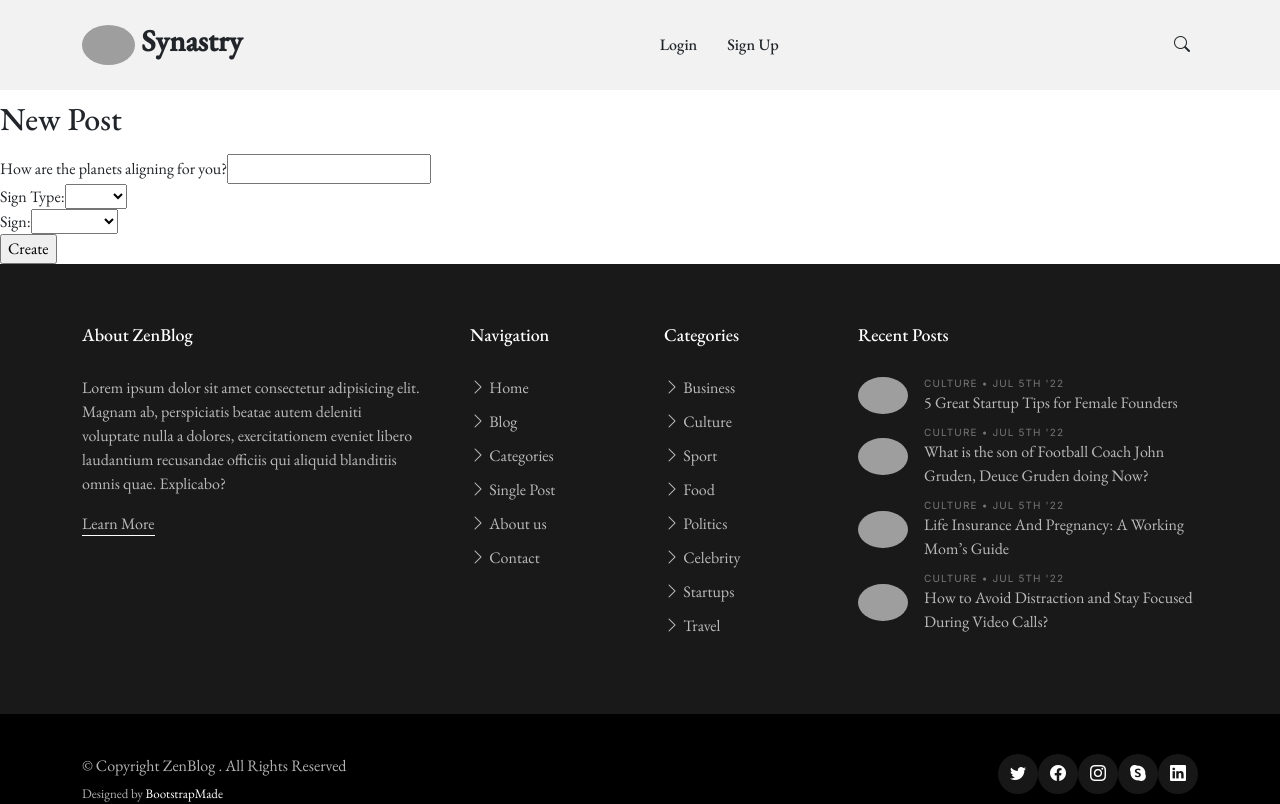
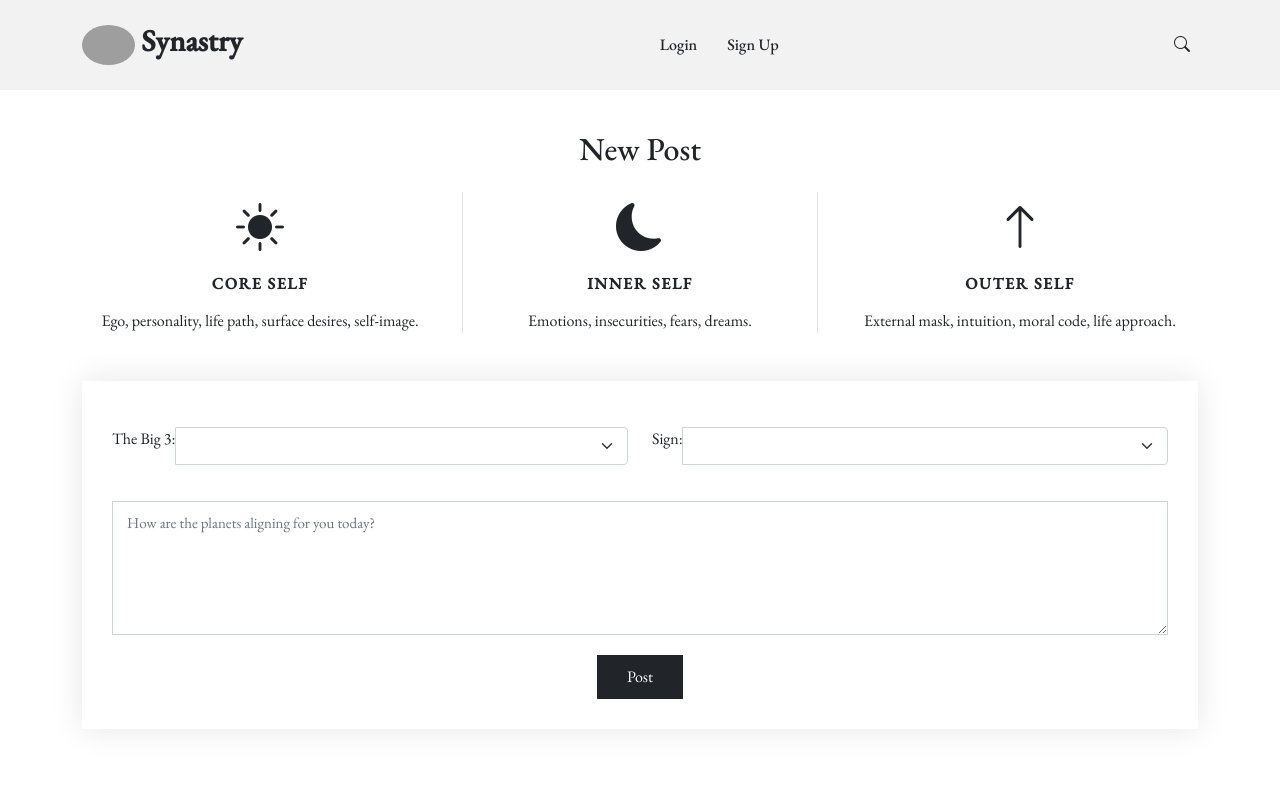
Before and after one commit to ronniemuro/capstone-frontend, a Vue app: page /posts/new in a window 1280 px wide. Shown: the top 804 px of the page. Built offline with nearby package versions, Linux system fonts and the light colour scheme; grey boxes are pictures that could not be loaded; a web font is replaced by a local one.

Commit message:
adds styling to new post page

```diff
--- a/src/views/PostsNew.vue
+++ b/src/views/PostsNew.vue
@@ -29,26 +29,84 @@
 
 <template>
   <div class="new-post">
-    <form v-on:submit.prevent="submit()">
+    <main id="main">
+      <section id="contact" class="contact mb-5">
+        <div class="container" data-aos="fade-up">
+          <div class="row">
+            <div class="col-sm text-center mb-3">
               <h2>New Post</h2>
+            </div>
+          </div>
+
+          <div class="row gy-4">
+            <div class="col-md-4">
+              <div class="info-item">
+                <i class="bi bi-sun-fill"></i>
+                <h3>CORE SELF</h3>
+                <address>Ego, personality, life path, surface desires, self-image.</address>
+              </div>
+            </div>
+            <!-- End Info Item -->
+
+            <div class="col-md-4">
+              <div class="info-item info-item-borders">
+                <i class="bi bi-moon-fill"></i>
+                <h3>INNER SELF</h3>
+                <p><a href="tel:+155895548855">Emotions, insecurities, fears, dreams.</a></p>
+              </div>
+            </div>
+            <!-- End Info Item -->
+
+            <div class="col-md-4">
+              <div class="info-item">
+                <i class="bi bi-arrow-up"></i>
+                <h3>OUTER SELF</h3>
+                <p><a href="mailto:info@example.com">External mask, intuition, moral code, life approach.</a></p>
+              </div>
+            </div>
+            <!-- End Info Item -->
+          </div>
+
+          <div class="form mt-5">
+            <form
+              action="forms/contact.php"
+              method="post"
+              role="form"
+              class="php-email-form"
+              v-on:submit.prevent="submit()"
+            >
               <ul>
                 <li v-for="error in errors" v-bind:key="error">{{ error }}</li>
               </ul>
-      <div>
-        <label>How are the planets aligning for you?</label>
-        <input type="text" v-model="newPostParams.post_content" />
+              <div class="row">
+                <div class="form-group col-md-6">
+                  <div class="input-group mb-3">
+                    <div class="input-group-prepend">
+                      <label class="mr-3">The Big 3:</label>
                     </div>
-      <div>
-        <label>Sign Type:</label>
-        <select name="Sign" v-model="newPostParams.sign_type">
+                    <select
+                      name="Sign Type"
+                      v-model="newPostParams.sign_type"
+                      class="form-select"
+                      aria-label=".form-select-sm example"
+                    >
                       <option value="Sun">Sun</option>
                       <option value="Moon">Moon</option>
                       <option value="Rising">Rising</option>
                     </select>
                   </div>
-      <div class="dropdown">
-        <label>Sign:</label>
-        <select name="Sign" v-model="newPostParams.sign">
+                </div>
+                <div class="form-group col-lg">
+                  <div class="input-group mb-3">
+                    <div class="input-group-prepend">
+                      <label class="mr-3">Sign:</label>
+                    </div>
+                    <select
+                      name="Sign"
+                      v-model="newPostParams.sign"
+                      class="form-select"
+                      aria-label=".form-select-sm example"
+                    >
                       <option value="Aries">Aries</option>
                       <option value="Taurus">Taurus</option>
                       <option value="Gemini">Gemini</option>
@@ -63,9 +121,34 @@
                       <option value="Pisces">Pisces</option>
                     </select>
                   </div>
-      <input type="submit" value="Create" />
+                </div>
+              </div>
+              <div class="form-group">
+                <textarea
+                  class="form-control"
+                  name="message"
+                  rows="5"
+                  placeholder="How are the planets aligning for you today?"
+                  v-model="newPostParams.post_content"
+                ></textarea>
+              </div>
+              <div class="my-3">
+                <div class="loading">Loading</div>
+                <div class="error-message"></div>
+                <div class="sent-message">Posted!</div>
+              </div>
+              <div class="text-center"><button type="submit" value="Create">Post</button></div>
             </form>
+          </div>
+          <!-- End Contact Form -->
+        </div>
+      </section>
+    </main>
   </div>
 </template>
 
-<style></style>
+<style>
+.new-post {
+  padding-top: 0px;
+}
+</style>
```
Lines whose indentation alone changed are shown as unchanged.
